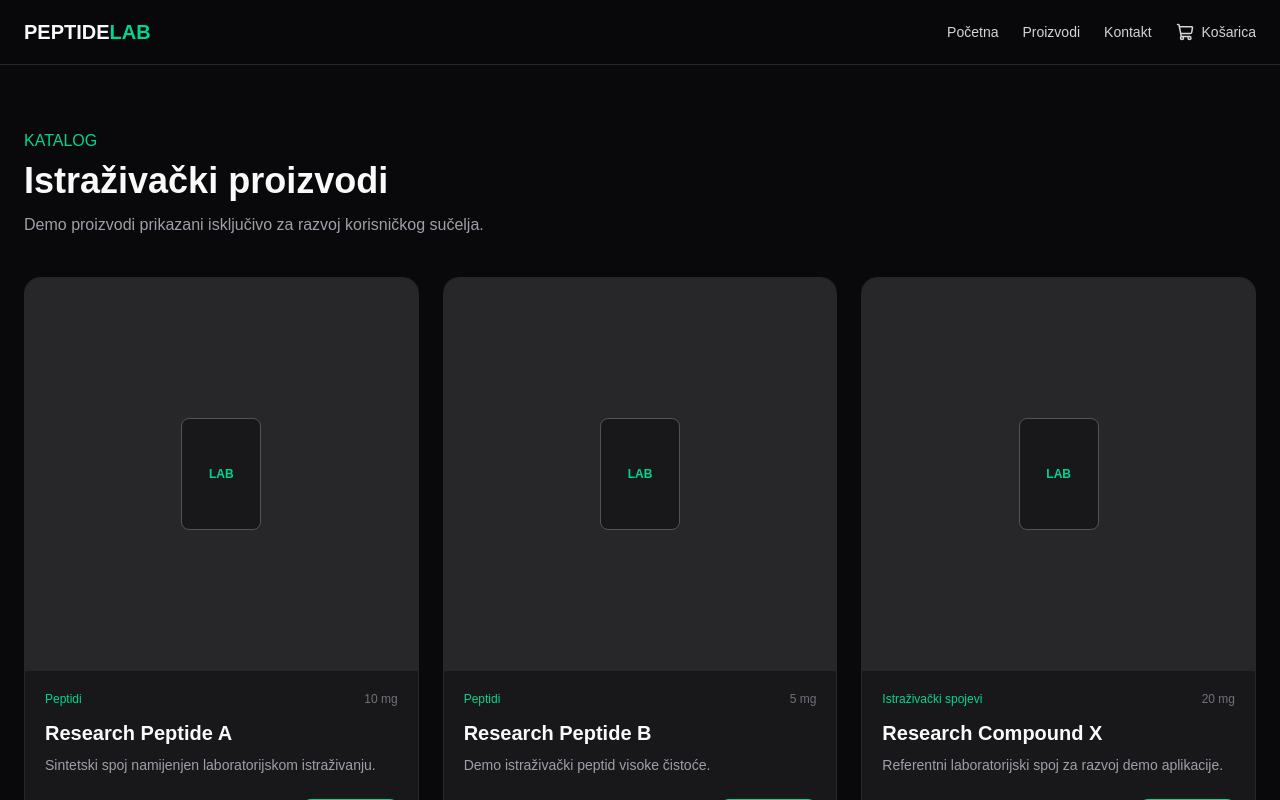
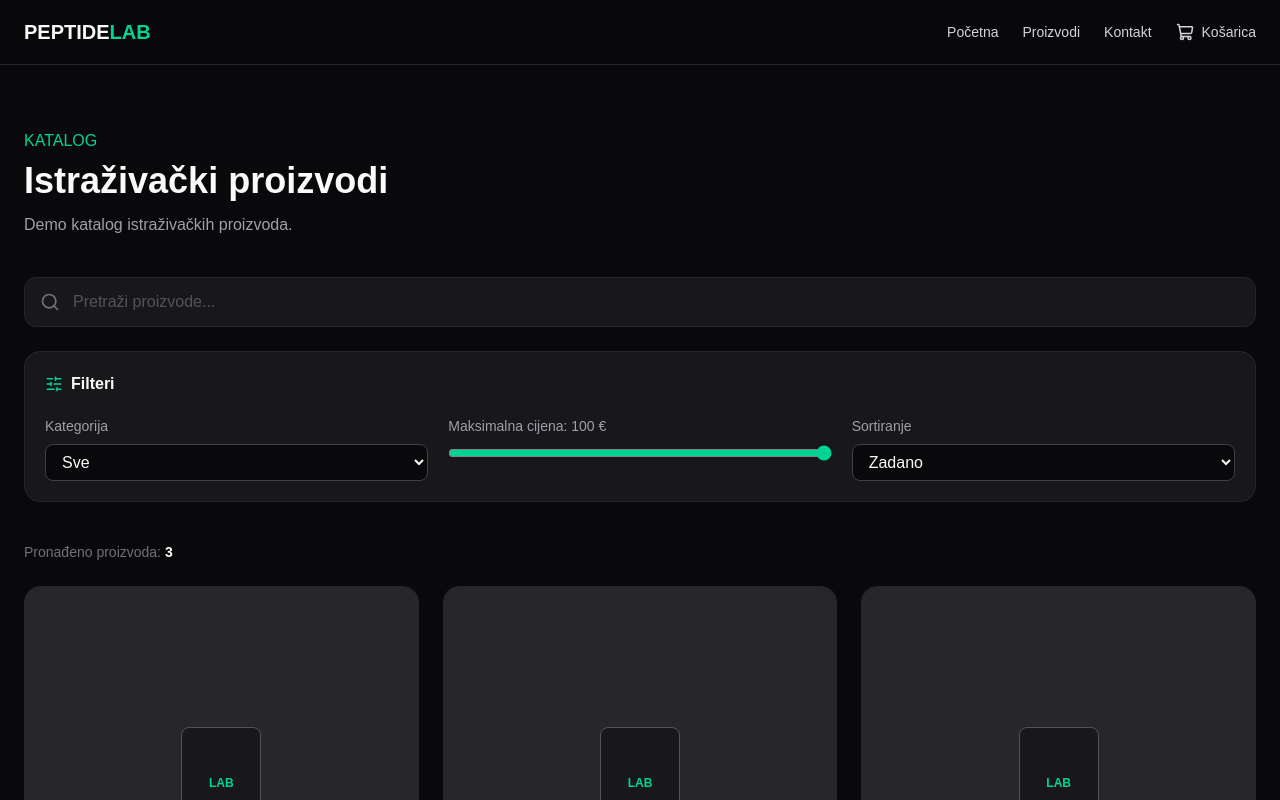
Before and after one commit to VrachoxWizard/peptids-shop, a React (Vite) app: page /proizvodi in a window 1280 px wide. Shown: the top 800 px of the page. Built offline with nearby package versions, Linux system fonts and the light colour scheme.

Commit message:
Add product search filters and sorting

```diff
--- a/src/pages/Products.tsx
+++ b/src/pages/Products.tsx
@@ -1,24 +1,225 @@
+import { useMemo, useState } from "react";
+import { Search, SlidersHorizontal, X } from "lucide-react";
+
 import ProductCard from "../components/product/ProductCard";
 import { products } from "../data/products";
 
 export default function Products() {
+  const [search, setSearch] = useState("");
+  const [category, setCategory] = useState("Sve");
+  const [sort, setSort] = useState("default");
+  const [maxPrice, setMaxPrice] = useState(100);
+
+  const categories = [
+    "Sve",
+    ...Array.from(new Set(products.map((product) => product.category))),
+  ];
+
+  const filteredProducts = useMemo(() => {
+    let result = [...products];
+
+    // Pretraga
+    if (search.trim()) {
+      const searchValue = search.toLowerCase();
+
+      result = result.filter(
+        (product) =>
+          product.name.toLowerCase().includes(searchValue) ||
+          product.description.toLowerCase().includes(searchValue) ||
+          product.category.toLowerCase().includes(searchValue),
+      );
+    }
+
+    // Kategorija
+    if (category !== "Sve") {
+      result = result.filter((product) => product.category === category);
+    }
+
+    // Maksimalna cijena
+    result = result.filter((product) => product.price <= maxPrice);
+
+    // Sortiranje
+    switch (sort) {
+      case "price-low":
+        result.sort((a, b) => a.price - b.price);
+        break;
+
+      case "price-high":
+        result.sort((a, b) => b.price - a.price);
+        break;
+
+      case "name-asc":
+        result.sort((a, b) => a.name.localeCompare(b.name));
+        break;
+
+      case "name-desc":
+        result.sort((a, b) => b.name.localeCompare(a.name));
+        break;
+    }
+
+    return result;
+  }, [search, category, sort, maxPrice]);
+
+  function resetFilters() {
+    setSearch("");
+    setCategory("Sve");
+    setSort("default");
+    setMaxPrice(100);
+  }
+
+  const filtersActive =
+    search !== "" ||
+    category !== "Sve" ||
+    sort !== "default" ||
+    maxPrice !== 100;
+
   return (
     <main className="max-w-7xl mx-auto px-6 py-16">
+      {/* Naslov */}
       <div className="mb-10">
         <p className="text-emerald-400 font-medium">KATALOG</p>
 
         <h1 className="text-4xl font-bold mt-2">Istraživački proizvodi</h1>
 
         <p className="text-zinc-400 mt-3">
-          Demo proizvodi prikazani isključivo za razvoj korisničkog sučelja.
+          Demo katalog istraživačkih proizvoda.
         </p>
       </div>
 
-      <div className="grid gap-6 sm:grid-cols-2 lg:grid-cols-3">
-        {products.map((product) => (
-          <ProductCard key={product.id} product={product} />
-        ))}
+      {/* Search */}
+      <div className="relative mb-6">
+        <Search
+          size={20}
+          className="absolute left-4 top-1/2 -translate-y-1/2 text-zinc-500"
+        />
+
+        <input
+          type="text"
+          placeholder="Pretraži proizvode..."
+          value={search}
+          onChange={(event) => setSearch(event.target.value)}
+          className="w-full rounded-xl border border-zinc-800 bg-zinc-900 py-3 pl-12 pr-4 outline-none transition placeholder:text-zinc-600 focus:border-emerald-400"
+        />
       </div>
+
+      {/* Filteri */}
+      <div className="mb-10 rounded-2xl border border-zinc-800 bg-zinc-900 p-5">
+        <div className="flex items-center gap-2 mb-5">
+          <SlidersHorizontal size={18} className="text-emerald-400" />
+
+          <h2 className="font-semibold">Filteri</h2>
+        </div>
+
+        <div className="grid gap-5 md:grid-cols-3">
+          {/* Kategorija */}
+          <div>
+            <label className="block text-sm text-zinc-400 mb-2">
+              Kategorija
+            </label>
+
+            <select
+              value={category}
+              onChange={(event) => setCategory(event.target.value)}
+              className="w-full rounded-lg border border-zinc-700 bg-zinc-950 px-3 py-2 outline-none focus:border-emerald-400"
+            >
+              {categories.map((categoryName) => (
+                <option key={categoryName} value={categoryName}>
+                  {categoryName}
+                </option>
+              ))}
+            </select>
+          </div>
+
+          {/* Cijena */}
+          <div>
+            <label className="block text-sm text-zinc-400 mb-2">
+              Maksimalna cijena: {maxPrice} €
+            </label>
+
+            <input
+              type="range"
+              min="0"
+              max="100"
+              step="5"
+              value={maxPrice}
+              onChange={(event) => setMaxPrice(Number(event.target.value))}
+              className="w-full accent-emerald-400"
+            />
+          </div>
+
+          {/* Sortiranje */}
+          <div>
+            <label className="block text-sm text-zinc-400 mb-2">
+              Sortiranje
+            </label>
+
+            <select
+              value={sort}
+              onChange={(event) => setSort(event.target.value)}
+              className="w-full rounded-lg border border-zinc-700 bg-zinc-950 px-3 py-2 outline-none focus:border-emerald-400"
+            >
+              <option value="default">Zadano</option>
+
+              <option value="price-low">Cijena: najniža</option>
+
+              <option value="price-high">Cijena: najviša</option>
+
+              <option value="name-asc">Naziv: A-Z</option>
+
+              <option value="name-desc">Naziv: Z-A</option>
+            </select>
+          </div>
+        </div>
+
+        {filtersActive && (
+          <button
+            type="button"
+            onClick={resetFilters}
+            className="mt-5 inline-flex items-center gap-2 text-sm text-zinc-400 hover:text-white transition"
+          >
+            <X size={16} />
+            Resetiraj filtere
+          </button>
+        )}
+      </div>
+
+      {/* Broj rezultata */}
+      <div className="flex items-center justify-between mb-6">
+        <p className="text-sm text-zinc-500">
+          Pronađeno proizvoda:{" "}
+          <span className="text-white font-semibold">
+            {filteredProducts.length}
+          </span>
+        </p>
+      </div>
+
+      {/* Proizvodi */}
+      {filteredProducts.length > 0 ? (
+        <div className="grid gap-6 sm:grid-cols-2 lg:grid-cols-3">
+          {filteredProducts.map((product) => (
+            <ProductCard key={product.id} product={product} />
+          ))}
+        </div>
+      ) : (
+        <div className="rounded-2xl border border-zinc-800 bg-zinc-900 py-20 text-center">
+          <Search size={40} className="mx-auto text-zinc-600" />
+
+          <h2 className="text-xl font-semibold mt-5">
+            Nema pronađenih proizvoda
+          </h2>
+
+          <p className="text-zinc-500 mt-2">
+            Pokušaj promijeniti pretragu ili filtere.
+          </p>
+
+          <button
+            onClick={resetFilters}
+            className="mt-6 rounded-lg bg-emerald-400 px-5 py-2 font-semibold text-zinc-950 hover:bg-emerald-300 transition"
+          >
+            Resetiraj filtere
+          </button>
+        </div>
+      )}
     </main>
   );
 }
```
